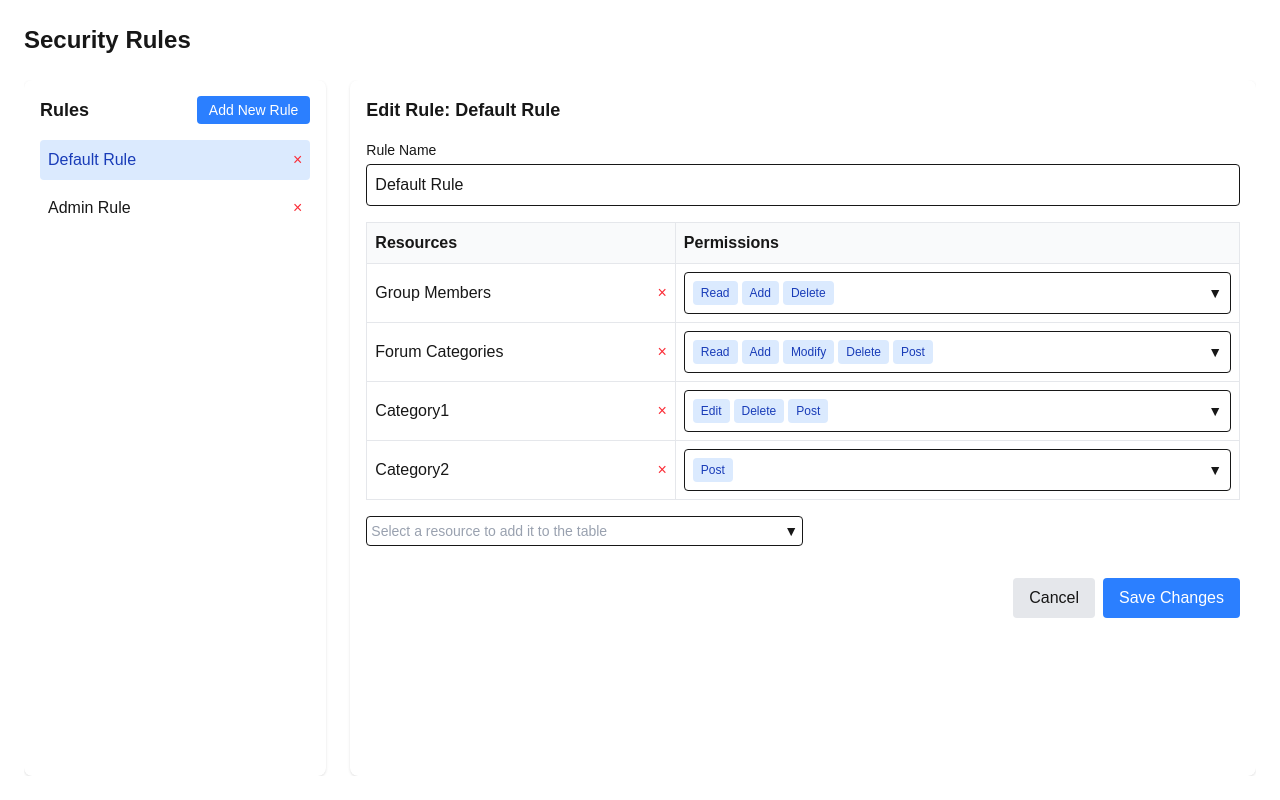
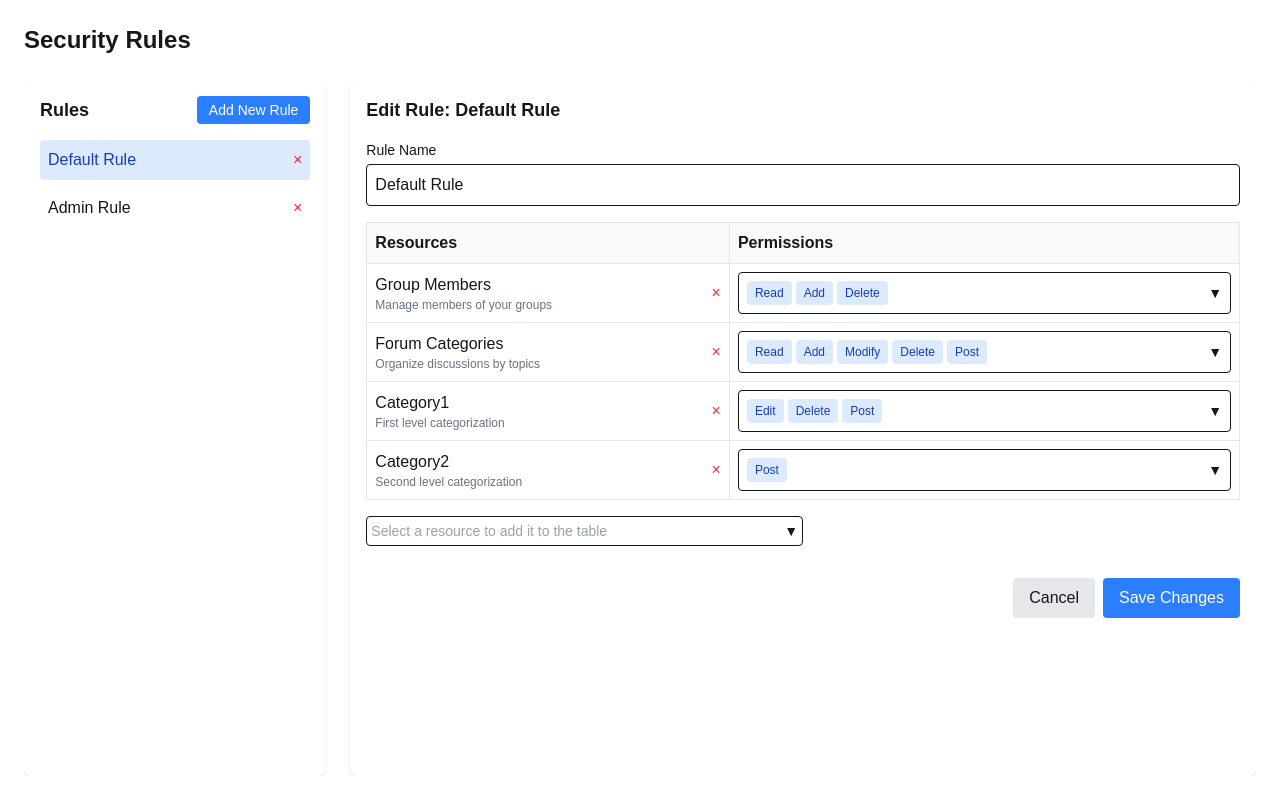
Before and after one commit to xfeldman/admin-proto, a Next.js app: page /security-rules in a window 1280 px wide. Built offline with nearby package versions, Linux system fonts and the light colour scheme.

Commit message:
Resource description

```diff
--- a/src/app/security-rules/components/SecurityRulesClient.tsx
+++ b/src/app/security-rules/components/SecurityRulesClient.tsx
@@ -43,6 +43,17 @@ const allPermissions: Permission[] = ['Read', 'Add', 'Edit', 'Modify', 'Delete',
 
 // All available resources
 const allResources: string[] = ['Group Members', 'Forum Categories', 'Category1', 'Category2', 'User Profiles', 'System Settings', 'Audit Logs'];
+
+// Resource descriptions
+const resourceDescriptions: Record<string, string> = {
+  'Group Members': 'Manage members of your groups',
+  'Forum Categories': 'Organize discussions by topics',
+  'Category1': 'First level categorization',
+  'Category2': 'Second level categorization',
+  'User Profiles': 'User account information',
+  'System Settings': 'Configure system parameters',
+  'Audit Logs': 'Track system activities'
+};
 
 export default function SecurityRulesClient() {
   const [rules, setRules] = useState<Rule[]>(initialRules);
@@ -314,7 +325,12 @@ export default function SecurityRulesClient() {
                   <tr key={index} className="border-b dark:border-gray-600">
                     <td className="border border-gray-200 dark:border-gray-600 p-2">
                       <div className="flex justify-between items-center">
-                        <span>{resource.name}</span>
+                        <div className="flex flex-col">
+                          <span>{resource.name}</span>
+                          <span className="text-xs text-gray-500 dark:text-gray-400">
+                            {resourceDescriptions[resource.name] || ''}
+                          </span>
+                        </div>
                         <button
                           className="text-red-500 hover:text-red-700 ml-2"
                           onClick={() => handleRemoveResource(index)}
@@ -416,7 +432,12 @@ export default function SecurityRulesClient() {
                           });
                         }}
                       >
-                        {resource}
+                        <div className="flex flex-col">
+                          <span>{resource}</span>
+                          <span className="text-xs text-gray-500 dark:text-gray-400">
+                            {resourceDescriptions[resource] || ''}
+                          </span>
+                        </div>
                       </div>
                     ))}
                 </div>
```
